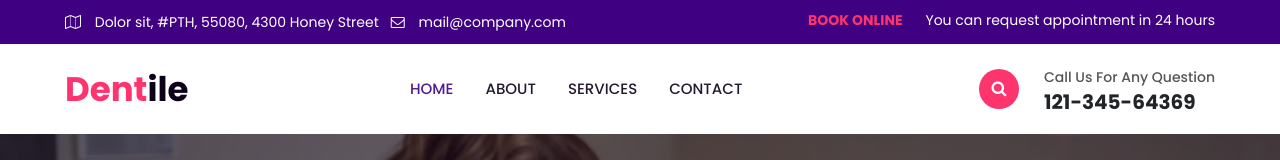
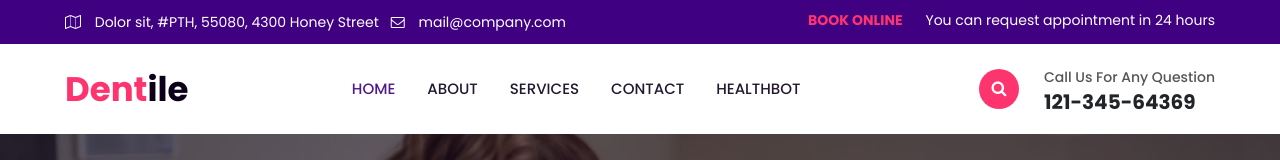
Before and after one commit to Medisetti-Nandini2003/Future-Ready-Talent-Projects, a plain HTML site: page index.html in a window 1280 px wide. Shown: the top 160 px of the page. Drawn offline with Linux system fonts and the light colour scheme.

Commit message:
index.html

```diff
--- a/index.html
+++ b/index.html
@@ -72,6 +72,8 @@
 
 						<li class="nav-item">
 							<a class="nav-link" href="contact.html">Contact</a>
+						<li class="nav-item">
+							<a class="nav-link" href="healthbot.html">Healthbot</a>
 						</li>
 					</ul>
 					<!--/search-right-->
```
